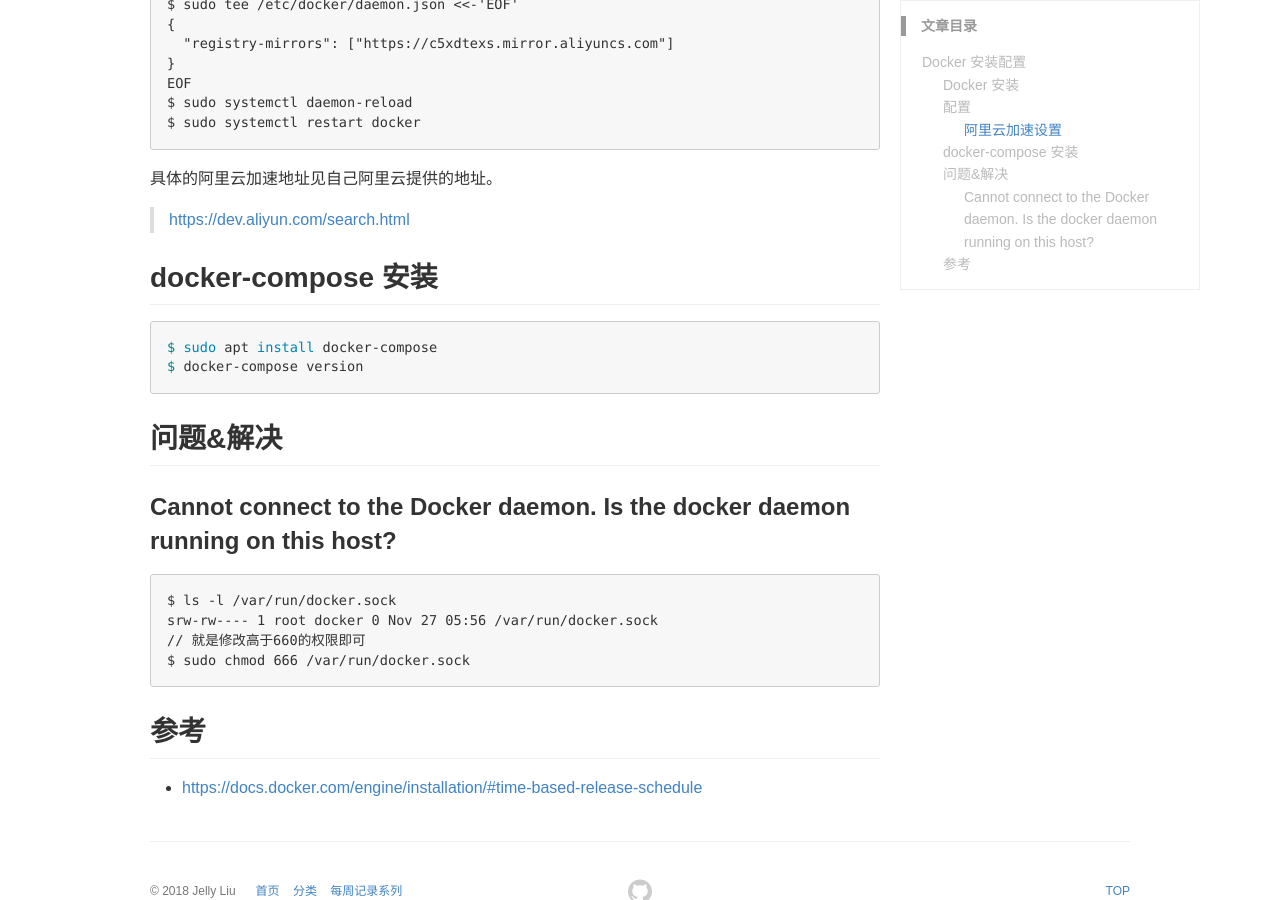
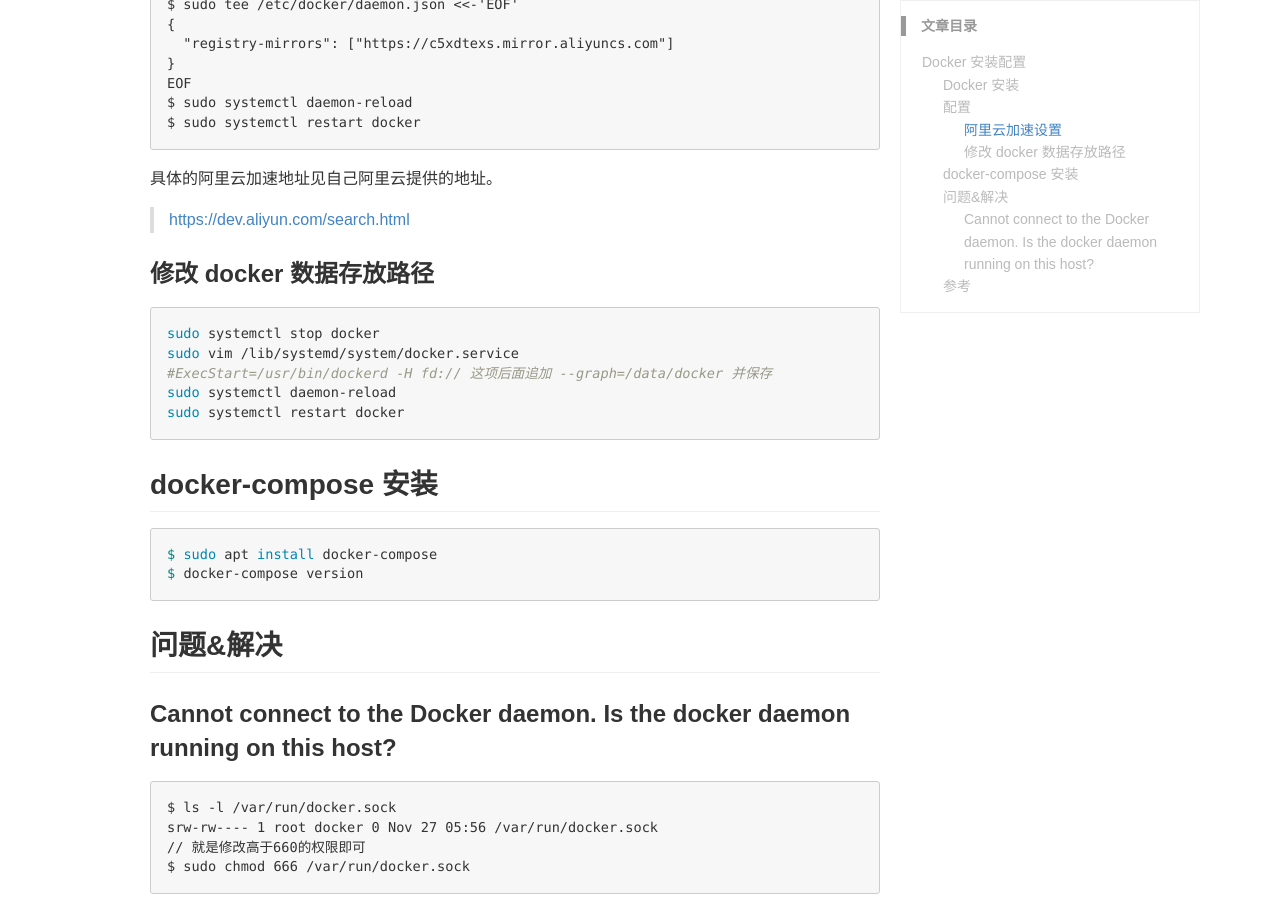
Before and after one commit to liuzhudong/liuzhudong.github.io, a Jekyll site: the page built from _posts/2017/2017-08-11-docker-install.md, in a window 1280 px wide and 900 px high, scrolled down 1581 px. Built offline with Jekyll 4.4.1, drawn with Linux system fonts in a browser that asks for light colours.

Commit message:
docker 文档更新
Signed-off-by: 刘柱栋 <liuzhudong57@126.com>

````diff
--- a/_posts/2017/2017-08-11-docker-install.md
+++ b/_posts/2017/2017-08-11-docker-install.md
@@ -74,6 +74,16 @@ $ sudo systemctl restart docker
 具体的阿里云加速地址见自己阿里云提供的地址。
 > [https://dev.aliyun.com/search.html](https://dev.aliyun.com/search.html)
 
+### 修改 docker 数据存放路径
+
+```sh
+sudo systemctl stop docker
+sudo vim /lib/systemd/system/docker.service
+#ExecStart=/usr/bin/dockerd -H fd:// 这项后面追加 --graph=/data/docker 并保存
+sudo systemctl daemon-reload
+sudo systemctl restart docker
+```
+
 ## docker-compose 安装
 ```sh
 $ sudo apt install docker-compose
````
Also changed, not shown: 1 other file.
